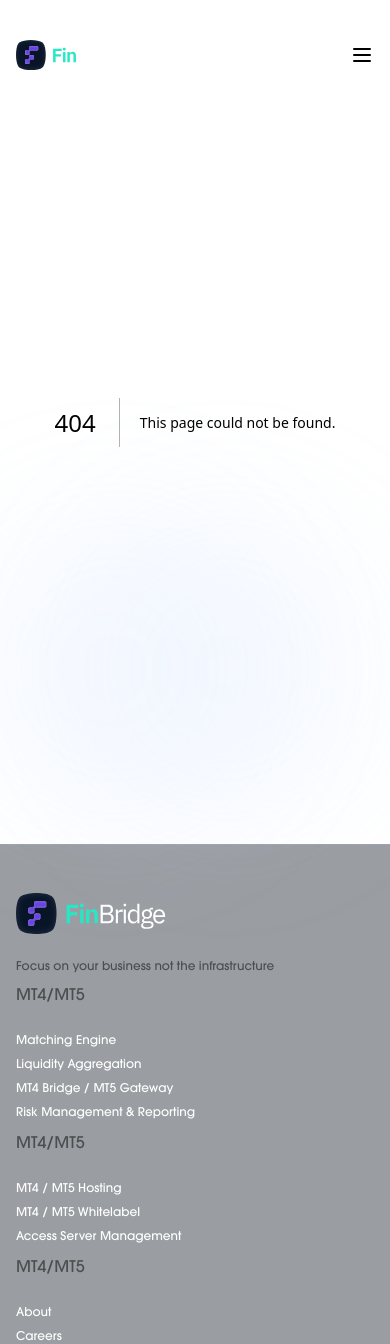
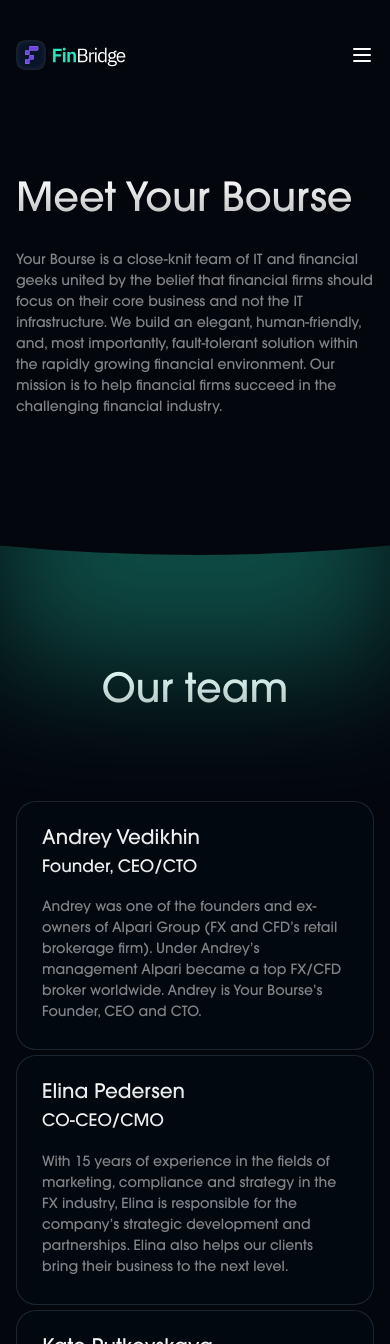
Before and after one commit to JZtechDev/finbridge-app, a Next.js app: page /about-us in a window 390 px wide. Before the commit this address had no page. Shown: the top 1344 px of the page. Built offline with nearby package versions, Linux system fonts and the light colour scheme.

Commit message:
responsive and about page

```diff
--- /dev/null
+++ b/app/about-us/page.tsx
@@ -0,0 +1,137 @@
+import React from "react";
+import { Button } from "@/components/ui/button";
+import Image from "next/image";
+import { Check } from "lucide-react";
+
+const page = () => {
+  return (
+    <div className="w-full overflow-x-hidden">
+      <section className="pb-52 pt-44 relative isolate before:absolute before:w-[250rem] before:h-[250rem] before:-translate-x-1/2 before:left-1/2 before:bottom-28 before:bg-[#03070D] before:-z-10 before:rounded-full after:absolute after:w-[25rem] after:h-[25rem] after:left-1/2 after:-translate-x-1/2 after:bottom-0 after:bg-[#28E7C5] after:-z-20 after:blur-3xl after:opacity-30">
+        <div className="container pb-10">
+          <div className="m-auto flex flex-col gap-[25px]">
+            <h4 className="text-h4 text-transparent leading-tight bg-gradient-to-t from-[#B3B3B3] to-white bg-clip-text font-medium">
+            Meet Your Bourse
+            </h4>
+            <p className="text-body opacity-50 font-medium ">
+            Your Bourse is a close-knit team of IT and financial geeks united by the belief that financial firms should focus on their core business and not the IT infrastructure. We build an elegant, human-friendly, and, most importantly, fault-tolerant solution within the rapidly growing financial environment. Our mission is to help financial firms succeed in the challenging financial industry.
+            </p>
+
+            {/* <Button className="w-fit btn-shadow mr-[10px]" variant="secondary">
+              Schedule Demo
+            </Button> */}
+          </div>
+        </div>
+      </section>
+
+      <section>
+        <div className="container flex justify-center">
+          <div className="max-w-[700px]">
+            <h4 className="text-h4 text-transparent leading-tight bg-gradient-to-t from-[#B3B3B3] to-white bg-clip-text font-medium text-center mb-5">
+            Our team
+            </h4>
+          </div>
+        </div>
+
+        <div className="container grid lg:grid-cols-3 md:grid-cols-2 gap-[5px] py-16 ">
+        <div className="bg-[#040A1466] border border-[#B7D2FF26] p-[10px] rounded-[20px] flex flex-col gap-[15px]">
+
+          <div className="p-[15px]">
+            <h6 className="text-h6 text-transparent leading-tight bg-gradient-to-t from-[#B3B3B3] to-white bg-clip-text font-medium pb-[20px] ">
+            Andrey Vedikhin
+            </h6>
+            <h6 className="text-[17px] mt-[-15px] text-transparent leading-tight bg-gradient-to-t from-[#B3B3B3] to-white bg-clip-text font-medium pb-[20px] ">
+            Founder, CEO/CTO
+            </h6>
+            <p className="text-body opacity-50 font-medium flex gap-2">
+            {`Andrey was one of the founders and ex-owners of Alpari Group (FX and CFD’s retail brokerage firm). Under Andrey’s management Alpari became a top FX/CFD broker worldwide. Andrey is Your Bourse’s Founder, CEO and CTO.`}
+            </p>
+          </div>
+
+        </div>
+        <div className="bg-[#040A1466] border border-[#B7D2FF26] p-[10px] rounded-[20px] flex flex-col gap-[15px]">
+
+          <div className="p-[15px]">
+            <h6 className="text-h6 text-transparent leading-tight bg-gradient-to-t from-[#B3B3B3] to-white bg-clip-text font-medium pb-[20px] ">
+            Elina Pedersen
+            </h6>
+            <h6 className="text-[17px] mt-[-15px] text-transparent leading-tight bg-gradient-to-t from-[#B3B3B3] to-white bg-clip-text font-medium pb-[20px] ">
+            CO-CEO/CMO
+            </h6>
+            <p className="text-body opacity-50 font-medium flex gap-2">
+            {`With 15 years of experience in the fields of marketing, compliance and strategy in the FX industry, Elina is responsible for the company’s strategic development and partnerships. Elina also helps our clients bring their business to the next level.`}
+            </p>
+          </div>
+
+        </div>
+        <div className="bg-[#040A1466] border border-[#B7D2FF26] p-[10px] rounded-[20px] flex flex-col gap-[15px]">
+
+          <div className="p-[15px]">
+            <h6 className="text-h6 text-transparent leading-tight bg-gradient-to-t from-[#B3B3B3] to-white bg-clip-text font-medium pb-[20px]">
+            Kate Rutkovskaya
+            </h6>
+            <h6 className="text-[17px] mt-[-15px] text-transparent leading-tight bg-gradient-to-t from-[#B3B3B3] to-white bg-clip-text font-medium pb-[20px]">
+            COO
+            </h6>
+            <p className="text-body opacity-50 font-medium flex gap-2">
+            {`Having worked for various financial companies, from retail brokerage to an HFT firm, Kate has a vast knowledge of financial technology. At Your Bourse Kate takes care of daily operations, product and business development.`}
+            </p>
+           </div>
+
+        </div>
+
+        <div className="bg-[#040A1466] border border-[#B7D2FF26] p-[10px] rounded-[20px] flex flex-col gap-[15px]">
+
+         <div className="p-[15px]">
+           <h6 className="text-h6 text-transparent leading-tight bg-gradient-to-t from-[#B3B3B3] to-white bg-clip-text font-medium pb-[20px]">
+           Tadas Pranckevicius
+           </h6>
+           <h6 className="text-[17px] mt-[-15px] text-transparent leading-tight bg-gradient-to-t from-[#B3B3B3] to-white bg-clip-text font-medium pb-[20px]">
+           HEAD OF R&D
+           </h6>
+           <p className="text-body opacity-50 font-medium flex gap-2">
+           {`Tadas has been building financial software systems. He’s leading Your Bourse R&D with his experience in hedge fund, investment banking and proprietary algorithmic trading technologies.`}
+           </p>
+         </div>
+
+       </div>
+
+       <div className="bg-[#040A1466] border border-[#B7D2FF26] p-[10px] rounded-[20px] flex flex-col gap-[15px]">
+
+         <div className="p-[15px]">
+           <h6 className="text-h6 text-transparent leading-tight bg-gradient-to-t from-[#B3B3B3] to-white bg-clip-text font-medium pb-[20px]">
+           Ivan Evdokimtsev
+           </h6>
+           <h6 className="text-[17px] mt-[-15px] text-transparent leading-tight bg-gradient-to-t from-[#B3B3B3] to-white bg-clip-text font-medium pb-[20px]">
+           HEAD OF UX
+           </h6>
+           <p className="text-body opacity-50 font-medium flex gap-2">
+           {`An experienced UX designer and front-end developer, Ivan applies interactive and visual design principles in Your Bourse web applications for a seamless user experience.`}
+           </p>
+          </div>
+
+       </div>
+
+       <div className="bg-[#040A1466] border border-[#B7D2FF26] p-[10px] rounded-[20px] flex flex-col gap-[15px]">
+
+        <div className="p-[15px]">
+          <h6 className="text-h6 text-transparent leading-tight bg-gradient-to-t from-[#B3B3B3] to-white bg-clip-text font-medium pb-[20px]">
+          Mikael Gael
+          </h6>
+          <h6 className="text-[17px] mt-[-15px] text-transparent leading-tight bg-gradient-to-t from-[#B3B3B3] to-white bg-clip-text font-medium pb-[20px]">
+          HEAD OF TECHNICAL SUPPORT
+          </h6>
+          <p className="text-body opacity-50 font-medium flex gap-2">
+          {`A Software Engineer with many years of experience in customer support and project management, Mikael liaises with the Development and Technical Support team to provide Your Bourse’s clients with the fastest IT service in the industry.`}
+          </p>
+        </div>
+
+      </div>
+
+      </div>
+
+      </section>
+    </div>
+  );
+};
+
+export default page;
--- a/app/access-server/page.tsx
+++ b/app/access-server/page.tsx
@@ -8,7 +8,7 @@
     <div className="w-full overflow-x-hidden">
       <section className="pb-52 pt-44 relative isolate before:absolute before:w-[250rem] before:h-[250rem] before:-translate-x-1/2 before:left-1/2 before:bottom-28 before:bg-[#03070D] before:-z-10 before:rounded-full after:absolute after:w-[25rem] after:h-[25rem] after:left-1/2 after:-translate-x-1/2 after:bottom-0 after:bg-[#28E7C5] after:-z-20 after:blur-3xl after:opacity-30">
         <div className="container flex justify-between items-center pb-10">
-          <div className=" md:max-w-[50%] m-auto flex flex-col gap-[25px]">
+          <div className=" lg:max-w-[50%] m-auto flex flex-col gap-[25px]">
             <h4 className="text-h4 text-transparent leading-tight bg-gradient-to-t from-[#B3B3B3] to-white bg-clip-text font-medium">
               Access Server Management Service
             </h4>
@@ -21,7 +21,7 @@
               Schedule Demo
             </Button>
           </div>
-          <Image src="/service/service-3.png" width={400} height={400} alt="" />
+          <Image className="hidden lg:block" src="/service/service-3.png" width={400} height={400} alt="" />
         </div>
       </section>
 
--- a/app/fix-api-connectivity/page.tsx
+++ b/app/fix-api-connectivity/page.tsx
@@ -8,7 +8,7 @@
     <div className="w-full overflow-x-hidden">
       <section className="pb-52 pt-44 relative isolate before:absolute before:w-[250rem] before:h-[250rem] before:-translate-x-1/2 before:left-1/2 before:bottom-28 before:bg-[#03070D] before:-z-10 before:rounded-full after:absolute after:w-[25rem] after:h-[25rem] after:left-1/2 after:-translate-x-1/2 after:bottom-0 after:bg-[#28E7C5] after:-z-20 after:blur-3xl after:opacity-30">
         <div className="container flex justify-between items-center pb-10">
-          <div className=" md:max-w-[50%] m-auto flex flex-col gap-[25px]">
+          <div className=" lg:max-w-[50%] m-auto flex flex-col gap-[25px]">
             <h4 className="text-h4 text-transparent leading-tight bg-gradient-to-t from-[#B3B3B3] to-white bg-clip-text font-medium">
               FIX API Connectivity
             </h4>
@@ -22,7 +22,7 @@
               Schedule Demo
             </Button>
           </div>
-          <Image src={"/api-server.svg"} width={400} height={400} alt="" />
+          <Image className="hidden lg:block" src={"/api-server.svg"} width={400} height={400} alt="" />
         </div>
       </section>
 
--- a/app/liquidity-aggregation/page.tsx
+++ b/app/liquidity-aggregation/page.tsx
@@ -8,7 +8,7 @@
     <div className="w-full overflow-x-hidden">
       <section className="pb-52 pt-44 relative isolate before:absolute before:w-[250rem] before:h-[250rem] before:-translate-x-1/2 before:left-1/2 before:bottom-28 before:bg-[#03070D] before:-z-10 before:rounded-full after:absolute after:w-[25rem] after:h-[25rem] after:left-1/2 after:-translate-x-1/2 after:bottom-0 after:bg-[#28E7C5] after:-z-20 after:blur-3xl after:opacity-30">
         <div className="container flex justify-between items-center pb-10">
-          <div className=" md:max-w-[50%] m-auto flex flex-col gap-[25px]">
+          <div className=" lg:max-w-[50%] m-auto flex flex-col gap-[25px]">
             <h4 className="text-h4 text-transparent leading-tight bg-gradient-to-t from-[#B3B3B3] to-white bg-clip-text font-medium">
             Liquidity Aggregation
             </h4>
@@ -20,7 +20,7 @@
               Schedule Demo
             </Button>
           </div>
-          <Image src={"/liquidity-aggr.svg"} width={400} height={400} alt="" />
+          <Image className="hidden lg:block" src={"/liquidity-aggr.svg"} width={400} height={400} alt="" />
         </div>
       </section>
 
--- a/app/matching-engine/page.tsx
+++ b/app/matching-engine/page.tsx
@@ -8,7 +8,7 @@
     <div className="w-full overflow-x-hidden">
       <section className="pb-52 pt-44 relative isolate before:absolute before:w-[250rem] before:h-[250rem] before:-translate-x-1/2 before:left-1/2 before:bottom-28 before:bg-[#03070D] before:-z-10 before:rounded-full after:absolute after:w-[25rem] after:h-[25rem] after:left-1/2 after:-translate-x-1/2 after:bottom-0 after:bg-[#28E7C5] after:-z-20 after:blur-3xl after:opacity-30">
         <div className="container flex justify-between items-center pb-10">
-          <div className=" md:max-w-[50%] m-auto flex flex-col gap-[25px]">
+          <div className="lg:max-w-[50%] m-auto flex flex-col gap-[25px]">
             <h4 className="text-h4 text-transparent leading-tight bg-gradient-to-t from-[#B3B3B3] to-white bg-clip-text font-medium">
             Matching Engine
             </h4>
@@ -20,7 +20,7 @@
               Schedule Demo
             </Button>
           </div>
-          <Image src={"/matching-engine.png"} width={400} height={400} alt="" />
+          <Image className="hidden lg:block" src={"/matching-engine.png"} width={400} height={400} alt="" />
         </div>
       </section>
 
--- a/app/mt4-bridge-mt5-gateway/page.tsx
+++ b/app/mt4-bridge-mt5-gateway/page.tsx
@@ -8,7 +8,7 @@
     <div className="w-full overflow-x-hidden">
       <section className="pb-52 pt-44 relative isolate before:absolute before:w-[250rem] before:h-[250rem] before:-translate-x-1/2 before:left-1/2 before:bottom-28 before:bg-[#03070D] before:-z-10 before:rounded-full after:absolute after:w-[25rem] after:h-[25rem] after:left-1/2 after:-translate-x-1/2 after:bottom-0 after:bg-[#28E7C5] after:-z-20 after:blur-3xl after:opacity-30">
         <div className="container flex justify-between items-center pb-10">
-          <div className=" md:max-w-[50%] m-auto flex flex-col gap-[25px]">
+          <div className="lg:max-w-[50%] m-auto flex flex-col gap-[25px]">
             <h4 className="text-h4 text-transparent leading-tight bg-gradient-to-t from-[#B3B3B3] to-white bg-clip-text font-medium">
               MT4 Bridge / MT5 Gateway
             </h4>
@@ -22,7 +22,7 @@
               Schedule Demo
             </Button>
           </div>
-          <Image src={"/bridge-gateway.png"} width={400} height={400} alt="" />
+          <Image className="hidden lg:block" src={"/bridge-gateway.png"} width={400} height={400} alt="" />
         </div>
       </section>
 
--- a/app/mt4-mt5-hosting/page.tsx
+++ b/app/mt4-mt5-hosting/page.tsx
@@ -8,7 +8,7 @@
     <div className="w-full overflow-x-hidden">
       <section className="pb-52 pt-44 relative isolate before:absolute before:w-[250rem] before:h-[250rem] before:-translate-x-1/2 before:left-1/2 before:bottom-28 before:bg-[#03070D] before:-z-10 before:rounded-full after:absolute after:w-[25rem] after:h-[25rem] after:left-1/2 after:-translate-x-1/2 after:bottom-0 after:bg-[#28E7C5] after:-z-20 after:blur-3xl after:opacity-30">
         <div className="container flex justify-between items-center pb-10">
-          <div className=" md:max-w-[50%] m-auto flex flex-col gap-[25px]">
+          <div className="lg:max-w-[50%] m-auto flex flex-col gap-[25px]">
             <h4 className="text-h4 text-transparent leading-tight bg-gradient-to-t from-[#B3B3B3] to-white bg-clip-text font-medium">
             MT4/MT5 Hosting & Administration
             </h4>
@@ -20,7 +20,7 @@
               Schedule Demo
             </Button>
           </div>
-          <Image src="/service/service-1.png" width={400} height={400} alt="" />
+          <Image className="hidden lg:block" src="/service/service-1.png" width={400} height={400} alt="" />
         </div>
       </section>
 
--- a/app/mt4-mt5-white-label/page.tsx
+++ b/app/mt4-mt5-white-label/page.tsx
@@ -8,7 +8,7 @@
     <div className="w-full overflow-x-hidden">
       <section className="pb-52 pt-44 relative isolate before:absolute before:w-[250rem] before:h-[250rem] before:-translate-x-1/2 before:left-1/2 before:bottom-28 before:bg-[#03070D] before:-z-10 before:rounded-full after:absolute after:w-[25rem] after:h-[25rem] after:left-1/2 after:-translate-x-1/2 after:bottom-0 after:bg-[#28E7C5] after:-z-20 after:blur-3xl after:opacity-30">
         <div className="container flex justify-between items-center pb-10">
-          <div className=" md:max-w-[50%] m-auto flex flex-col gap-[25px]">
+          <div className="lg:max-w-[50%] m-auto flex flex-col gap-[25px]">
             <h4 className="text-h4 text-transparent leading-tight bg-gradient-to-t from-[#B3B3B3] to-white bg-clip-text font-medium">
             MT4/MT5 White Label
             </h4>
@@ -20,7 +20,7 @@
               Schedule Demo
             </Button>
           </div>
-          <Image src="/service/service-2.png" width={400} height={400} alt="" />
+          <Image className="hidden lg:block" src="/service/service-2.png" width={400} height={400} alt="" />
         </div>
       </section>
 
--- a/app/risk-management-and-reporting/page.tsx
+++ b/app/risk-management-and-reporting/page.tsx
@@ -8,7 +8,7 @@
     <div className="w-full overflow-x-hidden">
       <section className="pb-52 pt-44 relative isolate before:absolute before:w-[250rem] before:h-[250rem] before:-translate-x-1/2 before:left-1/2 before:bottom-28 before:bg-[#03070D] before:-z-10 before:rounded-full after:absolute after:w-[25rem] after:h-[25rem] after:left-1/2 after:-translate-x-1/2 after:bottom-0 after:bg-[#28E7C5] after:-z-20 after:blur-3xl after:opacity-30">
         <div className="container flex justify-between items-center pb-10">
-          <div className=" md:max-w-[50%] m-auto flex flex-col gap-[25px]">
+          <div className="lg:max-w-[50%] m-auto flex flex-col gap-[25px]">
             <h4 className="text-h4 text-transparent leading-tight bg-gradient-to-t from-[#B3B3B3] to-white bg-clip-text font-medium">
             Risk Management and Reporting
             </h4>
@@ -20,7 +20,7 @@
               Schedule Demo
             </Button>
           </div>
-          <Image src={"/risk-management.png"} width={400} height={400} alt="" />
+          <Image className="hidden lg:block" src={"/risk-management.png"} width={400} height={400} alt="" />
         </div>
       </section>
 
--- a/components/sections/Navbar.tsx
+++ b/components/sections/Navbar.tsx
@@ -73,7 +73,7 @@
             </DropdownMenu>
             <Link
               className="flex gap-2 justify-between items-center px-[15px] text-sm font-medium border-[0px] outline-none"
-              href=""
+              href="/about-us"
             >
               About Us
             </Link>
@@ -114,7 +114,7 @@
                   </Link>
                   <Link
                     className="flex gap-2 justify-between items-center px-[15px] text-sm font-medium"
-                    href="/userguide"
+                    href="/about-us"
                   >
                     About Us
                     <span className="flex items-center justify-center w-4 text-[#FFFFFF4D]">
```
